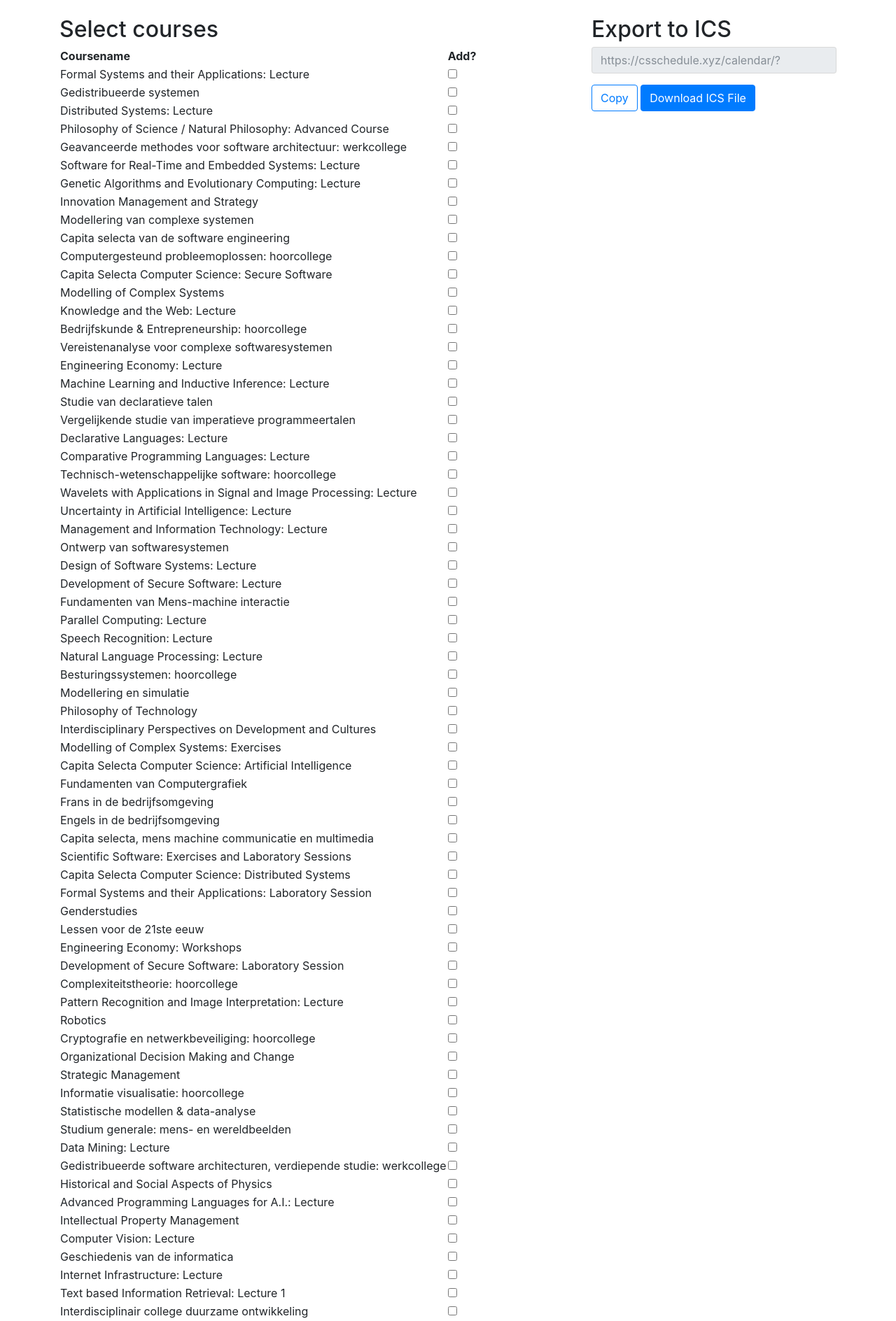
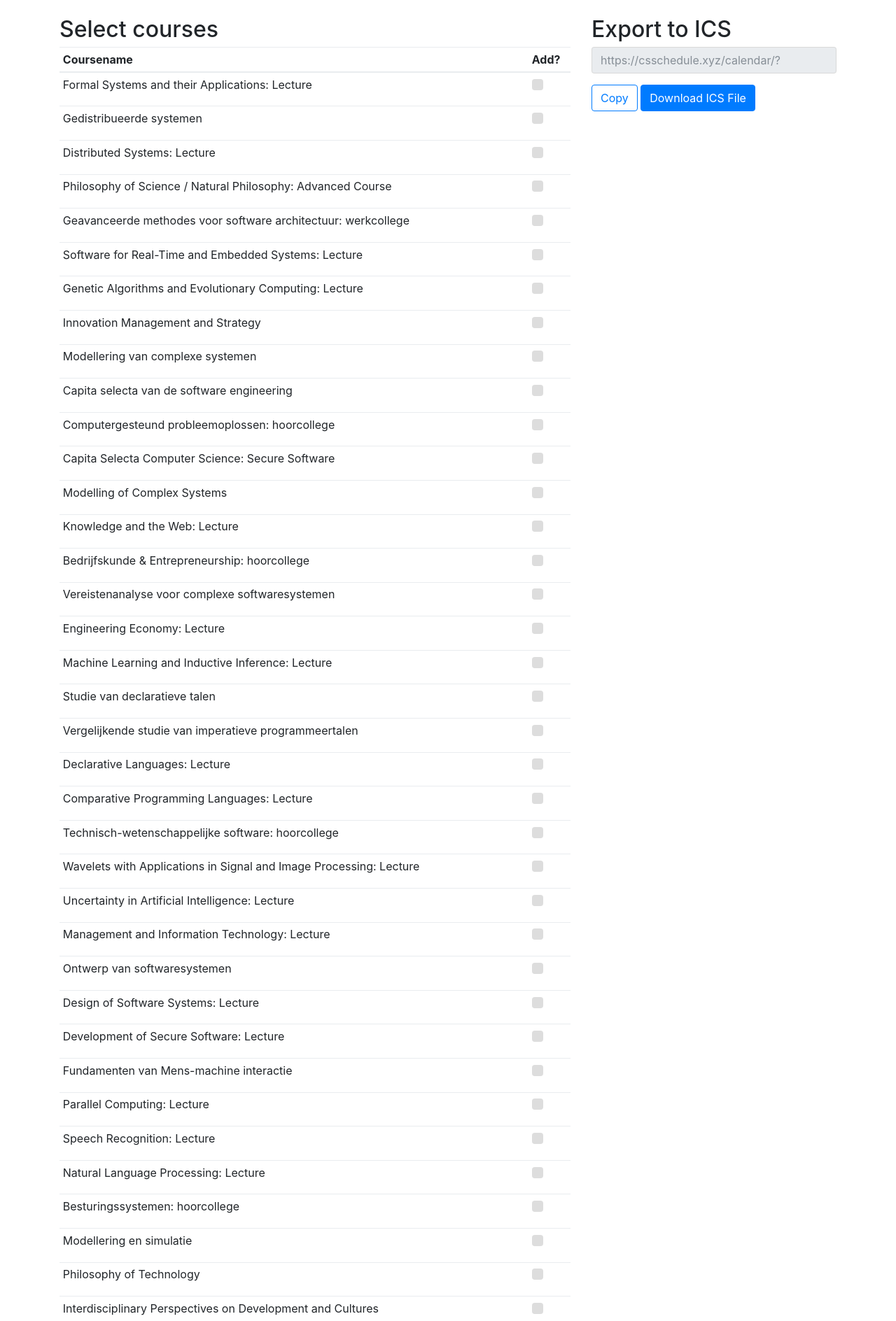
Before and after one commit to MidasLamb/CSSchedule, a PHP site: page / in a window 1280 px wide. Shown: the part 56-1944 px from the top of the page at 70% size. Run offline with PHP 8.4, Linux system fonts and the light colour scheme; data comes from the database, SQL or seed files in the repository.

Commit message:
CSS table

```diff
--- a/views/home.php
+++ b/views/home.php
@@ -30,7 +30,7 @@
             </div>
             <div class="col-md-8 order-md-1">
                 <h2>Select courses</h2>
-                <table>
+                <table class="table table-responsive table-sm table-hover">
                     <thead>
                         <tr>
                             <th>Coursename</th>
@@ -46,7 +46,10 @@
                                     <?php echo($course["Name"]) ?>
                                 </td>
                                 <td>
-                                    <input type="checkbox" name="courses[]" onclick="toggleGetAttribute('courses[]','<?php echo($course["Id"]) ?>')" value="<?php echo($course["Id"]) ?>">
+                                    <label class="custom-control custom-checkbox">
+                                        <input type="checkbox" class="custom-control-input" name="courses[]" onclick="toggleGetAttribute('courses[]','<?php echo($course["Id"]) ?>')" value="<?php echo($course["Id"]) ?>">
+                                        <span class="custom-control-indicator"></span>
+                                    </label>
                                 </td>
                             </tr>
                         <?php
```
